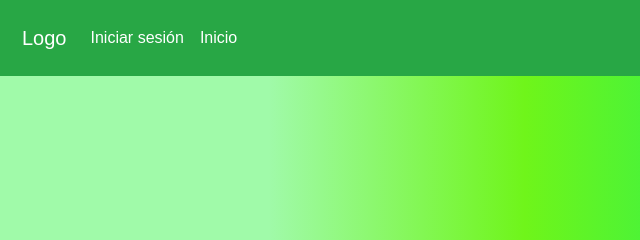
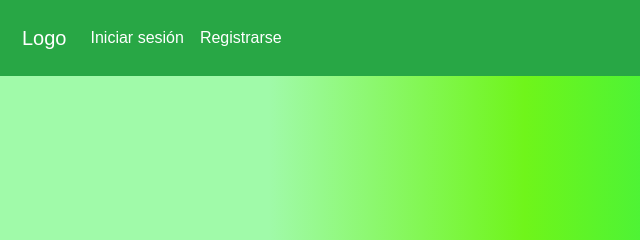
Before and after one commit to Aizen2023/Aizen2023.github.io, a plain HTML site: page index.html in a window 1280 px wide. Shown: the top 240 px of the page, 0-640 px from the left. Drawn offline with nearby package versions, Linux system fonts and the light colour scheme.

Commit message:
Update index.html

```diff
--- a/index.html
+++ b/index.html
@@ -77,7 +77,7 @@
                         <a class="nav-link" href="login.html">Iniciar sesión</a>
                     </li>
                     <li class="nav-item">
-                        <a class="nav-link" href="index.html">Inicio</a>
+                        <a class="nav-link" href="registro.html">Registrarse</a>
                     </li>
                 </ul>
             </div>
```
